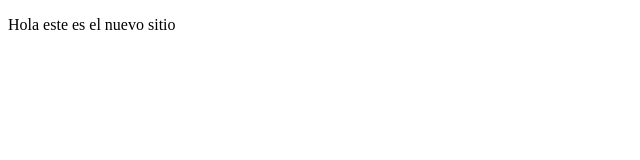
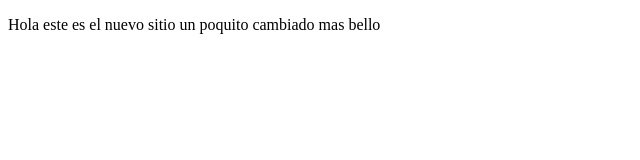
Before and after one commit to Lucasgorod/proyectoDemoCursoPrework, a plain HTML site: page index.html in a window 1280 px wide. Shown: the whole page, without its empty margins (0-640 px from the left). Drawn offline with Linux system fonts and the light colour scheme.

Commit message:
cambiadito

```diff
--- a/index.html
+++ b/index.html
@@ -7,6 +7,6 @@
     <title>Hola Mundo</title>
   </head>
   <body>
-    <p>Hola este es el nuevo sitio</p>
+    <p>Hola este es el nuevo sitio un poquito cambiado mas bello</p>
   </body>
 </html>
```
